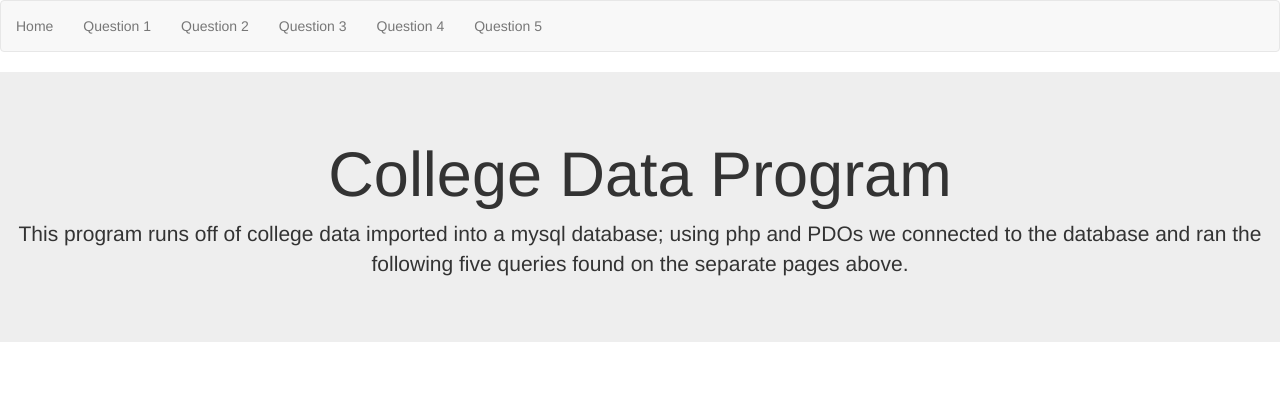
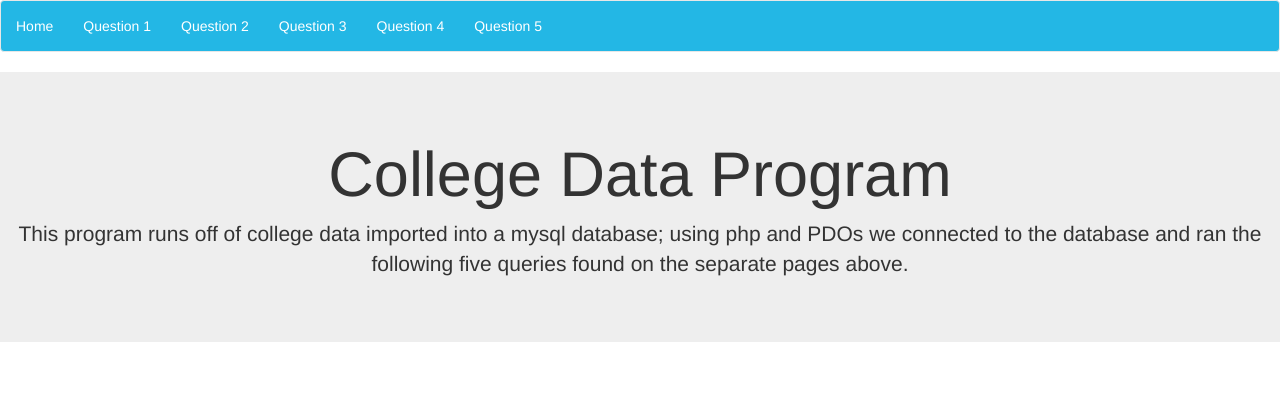
Before and after one commit to binoy14/IS218-Final-Project, a PHP site: page / in a window 1280 px wide. Shown: the top 420 px of the page. Run offline with PHP 8.4, Linux system fonts and the light colour scheme.

Commit message:
Changed header color

```diff
--- a/public/css/style.css
+++ b/public/css/style.css
@@ -1,3 +1,10 @@
+
+nav.navbar{
+	background-color: #23b7e5;
+}
+.navbar-default .navbar-nav>li>a{
+	color: white;
+}
 div.jumbotron h1, div.jumbotron p{
 	text-align: center;
 }
```
